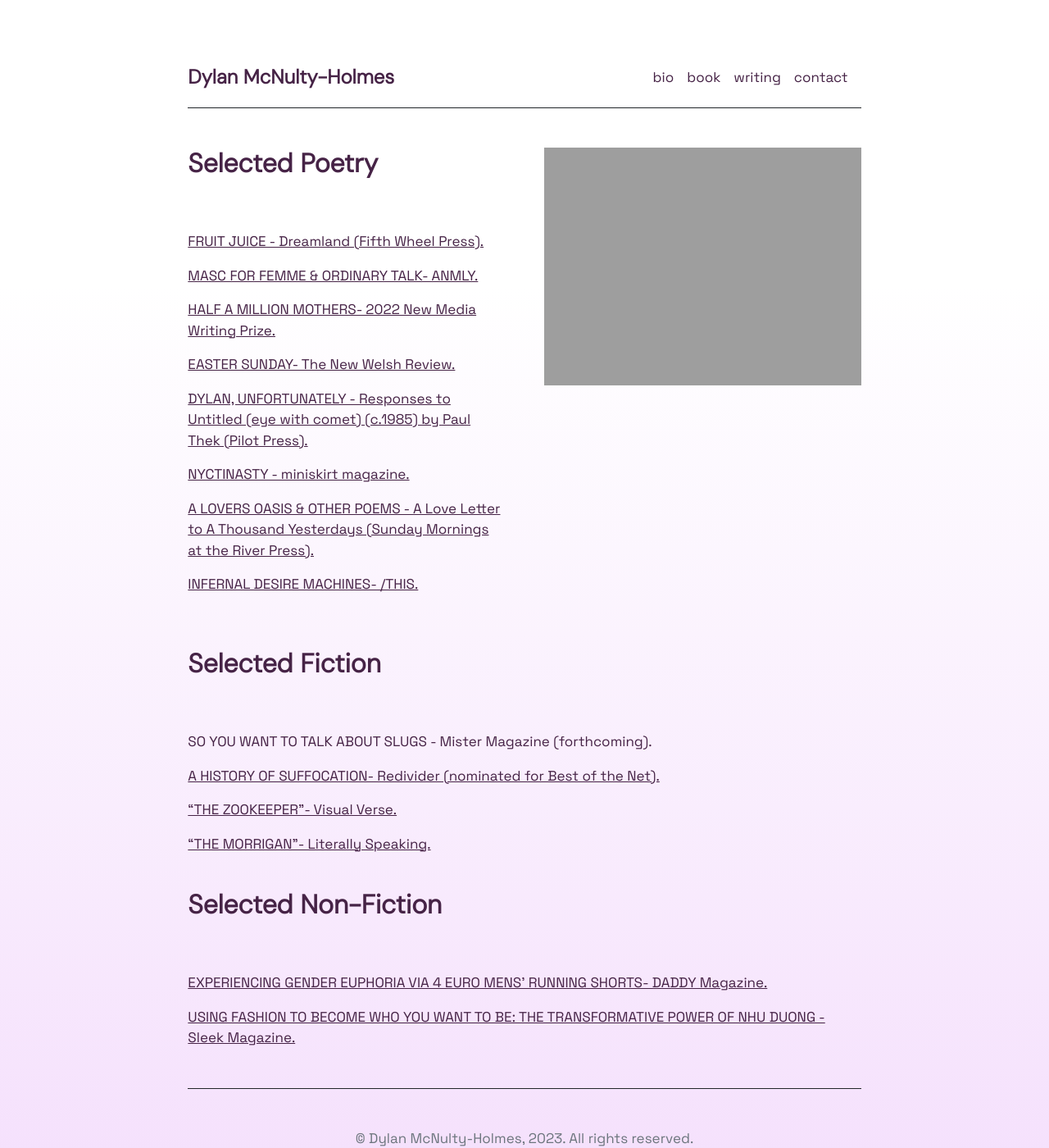
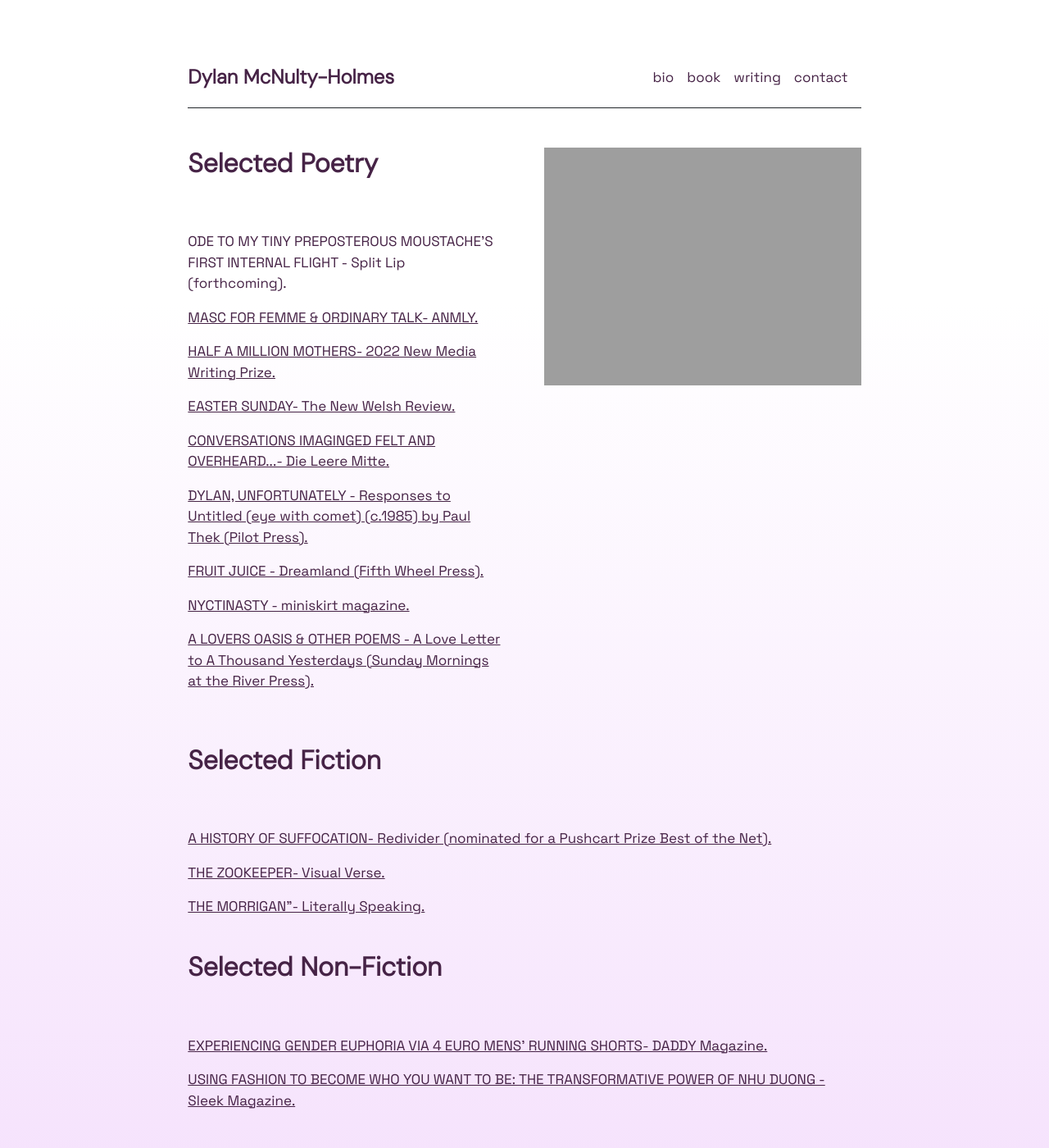
Before and after one commit to dyl-amh/website, a Jekyll site: the page built from writing.md, in a window 1280 px wide and 1400 px high. Shown: the whole window at 82% size. Built offline with Jekyll 4.4.1, drawn with Linux system fonts in a browser that asks for light colours.

Commit message:
Fix homepage; update bio & publications

```diff
--- a/_data/publications.yml
+++ b/_data/publications.yml
@@ -5,22 +5,21 @@
 - {name: 'FRUIT JUICE, a poem from the Dreamland Anthology.', url: 'https://fifthwheelpress.com/dreamland/'}
 
 poetry:
-- {name: 'FRUIT JUICE - Dreamland (Fifth Wheel Press).', url: 'https://fifthwheelpress.com/dreamland/'}
+- {name: "ODE TO MY TINY PREPOSTEROUS MOUSTACHE'S FIRST INTERNAL FLIGHT - Split Lip (forthcoming)."}
 - {name: 'MASC FOR FEMME & ORDINARY TALK- ANMLY.', url: 'https://anmly.org/ap35/dylan-mcnulty-holmes/'}
 - {name: 'HALF A MILLION MOTHERS- 2022 New Media Writing Prize.', url: 'https://newmediawritingprize.co.uk/2022-shortlist/'}
 - {name: 'EASTER SUNDAY- The New Welsh Review.', url: 'https://newwelshreview.com/easter-sunday'}
+- {name: 'CONVERSATIONS IMAGINGED FELT AND OVERHEARD...- Die Leere Mitte.', url: 'https://leserpent.wordpress.com/2022/09/20/die-leere-mitte-issue-15/'}
 - {name: 'DYLAN, UNFORTUNATELY - Responses to Untitled (eye with comet) (c.1985) by Paul Thek (Pilot Press). ', url: 'https://pilotpress.co.uk/catalogue'}
+- {name: 'FRUIT JUICE - Dreamland (Fifth Wheel Press).', url: 'https://fifthwheelpress.com/dreamland/'}
 - {name: 'NYCTINASTY - miniskirt magazine.', url: 'https://miniskirtmagazine.com/issue-18-holiday-issue-19-valentines-day-the-double-issue/dylan-mcnulty-holmes-poetry-nyctinasty/'}
 - {name: 'A LOVERS OASIS & OTHER POEMS - A Love Letter to A Thousand Yesterdays (Sunday Mornings at the River Press).', url: 'https://www.waterstones.com/book/a-love-letter-to-a-thousand-yesterdays/rebecca-rijsdijk/leanne-kuiper/9798386785789'}
-- {name: 'INFERNAL DESIRE MACHINES- /THIS.', url: 'https://thisissue01.cargo.site/Dylan'}
 
 fiction:
-- {name: 'SO YOU WANT TO TALK ABOUT SLUGS - Mister Magazine (forthcoming).'}
-- {name: 'A HISTORY OF SUFFOCATION- Redivider (nominated for Best of the Net).', url: 'https://redivider.emerson.edu/history-of-suffocation/'}
-- {name: '“THE ZOOKEEPER”- Visual Verse.', url: 'https://visualverse.org/submissions/the-zookeeper/'}
-- {name: '“THE MORRIGAN”- Literally Speaking.', url: 'https://www.facebook.com/literallyspeakingberlin'}
+- {name: 'A HISTORY OF SUFFOCATION- Redivider (nominated for a Pushcart Prize  Best of the Net).', url: 'https://redivider.emerson.edu/history-of-suffocation/'}
+- {name: 'THE ZOOKEEPER- Visual Verse.', url: 'https://visualverse.org/submissions/the-zookeeper/'}
+- {name: 'THE MORRIGAN”- Literally Speaking.', url: 'https://www.facebook.com/literallyspeakingberlin'}
 
 nonfiction:
-
 - {name: 'EXPERIENCING GENDER EUPHORIA VIA 4 EURO MENS’ RUNNING SHORTS- DADDY Magazine.', url: 'https://www.daddy.land/stories/experiencing-gender-euphoria-via-7-euro-mens-running-shorts'}
 - {name: 'USING FASHION TO BECOME WHO YOU WANT TO BE: THE TRANSFORMATIVE POWER OF NHU DUONG - Sleek Magazine.', url: 'https://www.sleek-mag.com/article/nhu-duong-interview/'}
--- a/_data/settings.yml
+++ b/_data/settings.yml
@@ -7,5 +7,10 @@
 people:
 - {name: 'Dylan McNulty-Holmes', email: 'dyl.amh@protonmail.com', image: 'assets/img/dylan_mcnulty_holmes_bio.jpg'}
 
+courses:
+- {name: 'Vector Calculus', url: 'vector-calculus'}
+- {name: 'Quantum Mechanics', url: 'quantum-mechanics'}
+- {name: 'Stellar Structures', url: 'stellar-structures'}
+
 contacts:
 - {name: 'Dylan McNulty-Holmes', email: 'dyl.amh@protonmail.com', image: 'assets/img/dylan_mcnulty_holmes_bio.jpg'}
```
Also changed, not shown: bio.md (+4 -6 lines), index.md (added, +3 -0 lines).
